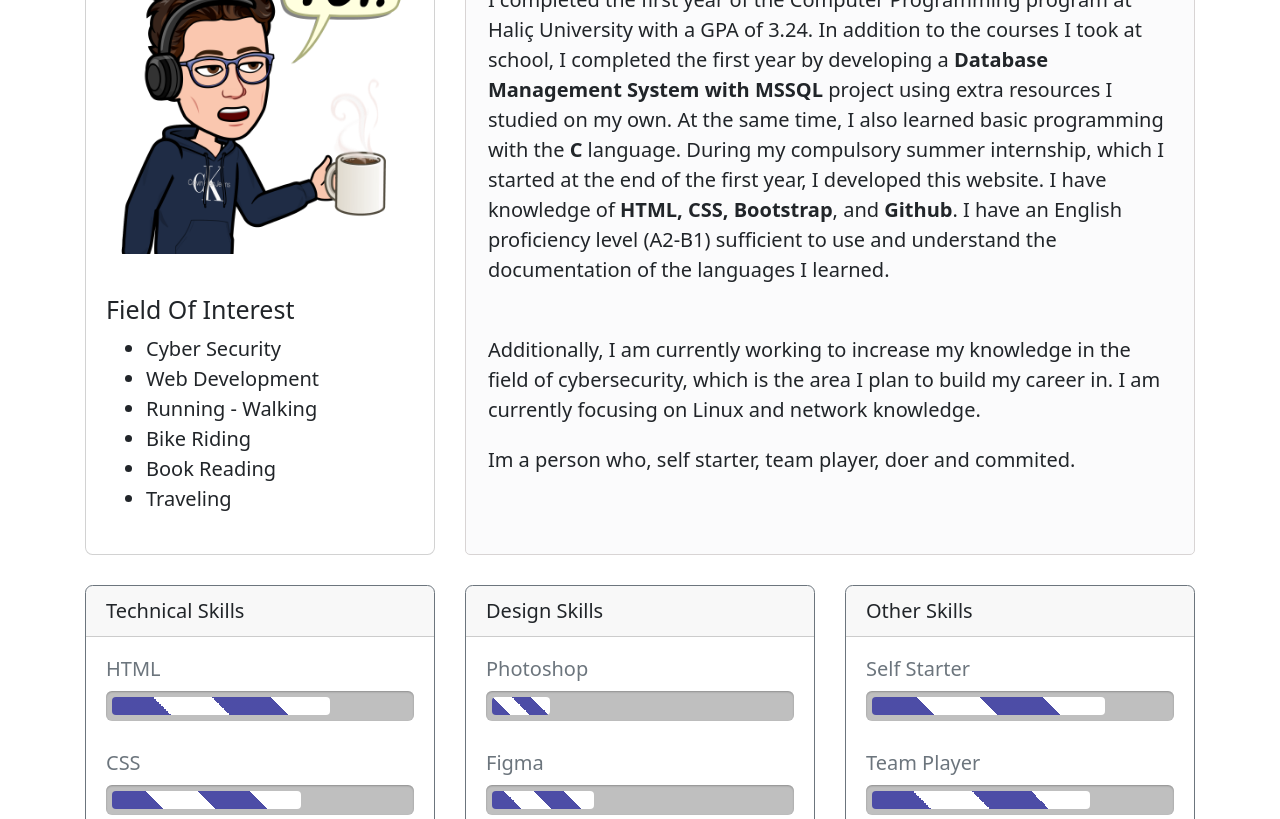
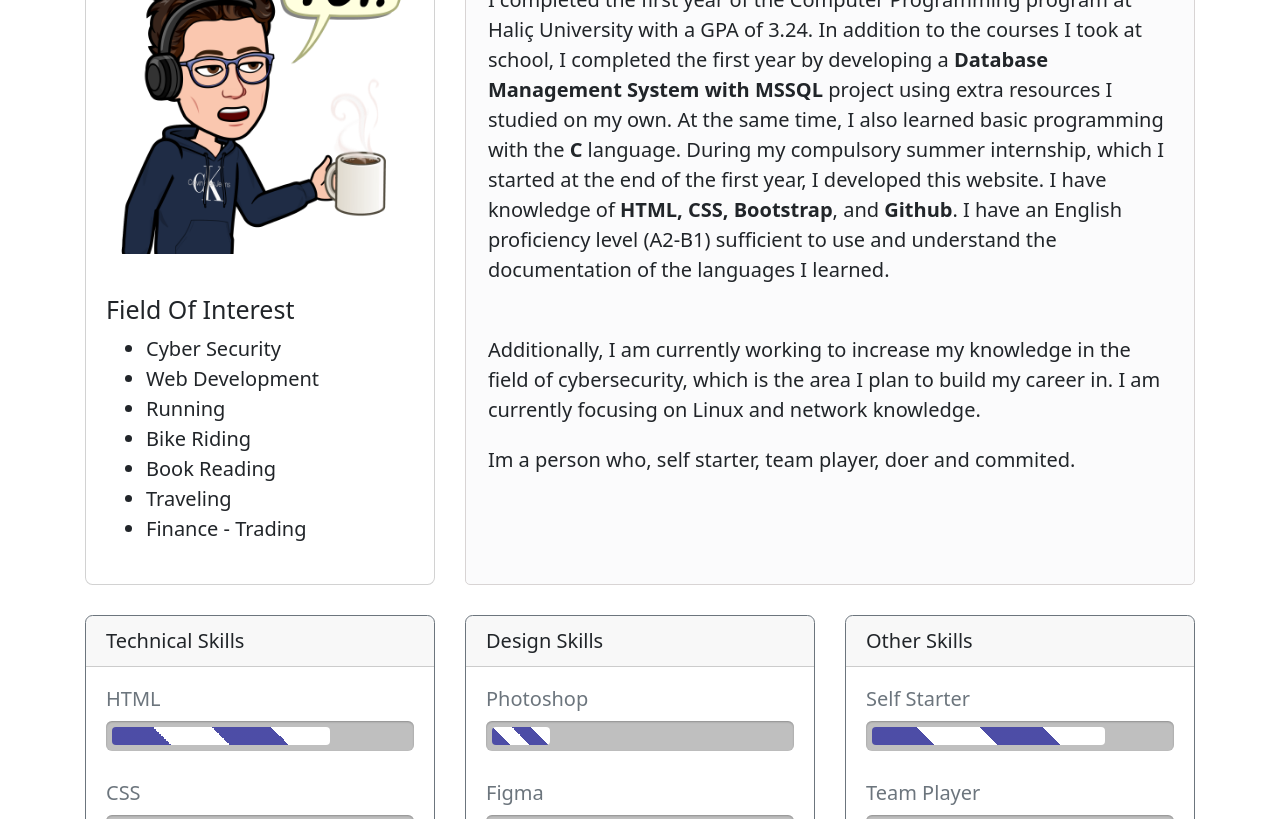
Before and after one commit to thengjn/thengjn.github.io, a plain HTML site: page docs/indexEnglish.html in a window 1280 px wide. Shown: the part 281-1100 px from the top of the page. Drawn offline with nearby package versions, Linux system fonts and the light colour scheme.

Commit message:
last fix

```diff
--- a/docs/indexEnglish.html
+++ b/docs/indexEnglish.html
@@ -80,10 +80,11 @@
             <ul>
               <li>Cyber Security</li>
               <li>Web Development</li>
-              <li>Running - Walking</li>
+              <li>Running</li>
               <li>Bike Riding</li>
               <li>Book Reading</li>
               <li>Traveling</li>
+              <li>Finance - Trading</li>
             </ul>
             </p>
           </div>
```
Also changed, not shown: index.html (+2 -1 lines).
